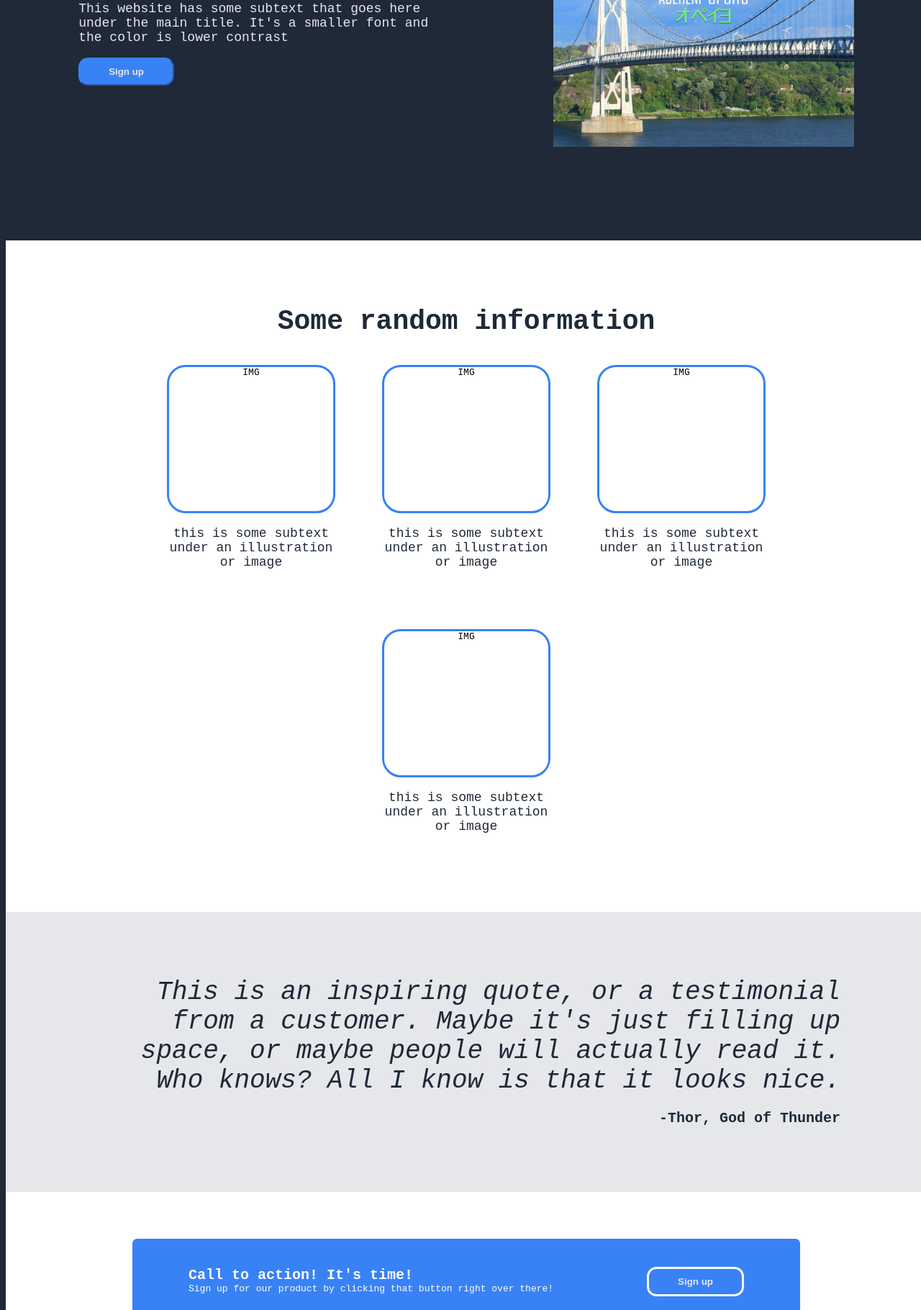
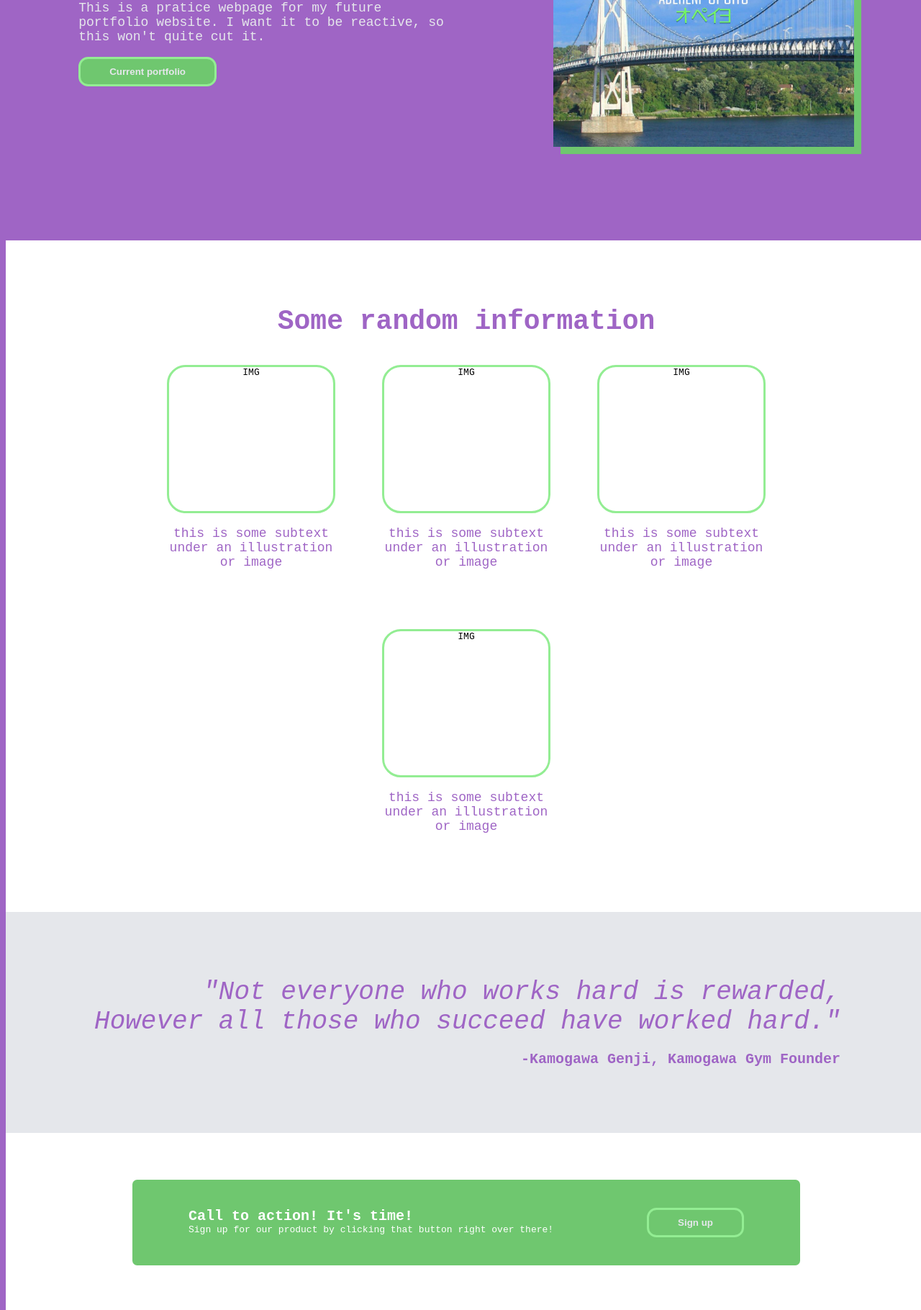
Before and after one commit to abereni4u/TOP-LandingPage, a plain HTML site: page index.html in a window 1280 px wide. Shown: the part 528-2348 px from the top of the page at 72% size. Drawn offline with Linux system fonts and the light colour scheme.

Commit message:
Add styling to rest of page

```diff
--- a/index.html
+++ b/index.html
@@ -16,9 +16,9 @@
             </div>
 
             <ul>
-                <li>header link one</li>
-                <li>header link two</li>
-                <li>header link three</li>
+                <li>blog posts</li>
+                <li>projects</li>
+                <li>contact</li>
             </ul>
         </div>
 
@@ -28,13 +28,16 @@
         <div class="row2">
 
             <div class="left">
-                <div class="Hero">This website is awesome</div>
+                <div class="Hero">A preview of what's to come...</div>
                 <p>
-                    This website has some subtext that goes here under the main title. It's a smaller font
-                    and the color is lower contrast
+                    This is a pratice webpage for my future portfolio website.
+                    I want it to be reactive, so this won't quite cut it.
                 </p>
 
-                <button>Sign up</button>
+                <a href="https://abereni4u.myportfolio.com/" target="_blank">
+                    <button>Current portfolio</button>
+                </a>
+
             </div>
 
             <div class="imagePlaceholder">
@@ -81,12 +84,11 @@
 
             <div class="container">
 
-                <div class="quote">This is an inspiring quote, or a testimonial from a customer.
-                    Maybe it's just filling up space, or maybe people will actually
-                    read it. Who knows? All I know is that it looks nice.
+                <div class="quote">"Not everyone who works hard is rewarded,
+                    However all those who succeed have worked hard."
                 </div>
 
-                <div class="quoteSource">-Thor, God of Thunder</div>
+                <div class="quoteSource">-Kamogawa Genji, Kamogawa Gym Founder</div>
 
              </div>
 
@@ -115,7 +117,7 @@
         <!----------------SEPERATOR----------------->
 
         <div class="footer">
-            Copyright © The Odin Project 2024
+            Copyright © AJ Mograph 2024
         </div>
 
 
--- a/styles.css
+++ b/styles.css
@@ -4,15 +4,20 @@ body{
     height: 100vh;
     justify-content: space-between;
     flex-direction: column;
-    background-color: #1f2937;
+    background-color: #9f65c5;
     font-family: monospace;
 }
+
+/* colors */
+
+
+
+
 
 /* HEADER */
 
 .header .Hero{
     font-weight: bold;
-    color: grey;
     width: 4em;
     aspect-ratio: 1/1;
     flex-shrink: 0;
@@ -41,7 +46,6 @@ ul{
 
 .header .Hero{
     font-size: 24px;
-    color: #f9faf8;
 }
 
 
@@ -76,13 +80,13 @@ p{
     flex-grow: 0;
     flex-shrink: 1;
     font-size: 18px;
-    color: #e5e7eb;
     height: 23em;
 }
 
 .imagePlaceholder img{
     height: 100%;
     width: 100%;
+    box-shadow: 10px 10px rgb(111, 199, 111);
 }
 
 .left{
@@ -94,9 +98,10 @@ p{
 }
 
 button{
-    font-weight: bold;
-    background-color: #3882f6;
-    border-color: #3882f6;
+    font-weight: bolder;
+    background-color: rgb(111, 199, 111);
+    border: 3px solid;
+    border-color: rgb(147, 237, 147);
     border-radius: 1em;
     padding: 10px 3em;
     color: #e5e7eb;
@@ -117,7 +122,7 @@ button{
 .row3 .Hero{
     font-size: 38px;
     font-weight: bold;
-    color: #1f2937;
+    color: #9f65c5;
 }
 
 
@@ -137,13 +142,13 @@ button{
 }
 
 .boxImage{
-    border: #3882f6 solid;
+    border: rgb(147, 237, 147) solid;
     border-radius: 2em;
     height: 200px;
 }
 
 .box p{
-    color: #1f2937;
+    color: #9f65c5;
 }
 
 /* ROW 4 */
@@ -167,11 +172,11 @@ button{
     text-align: end;
     font-size: 36px;
     font-style: italic;
-    color: #1f2937;
+    color: #9f65c5;
 }
 
 .quoteSource{
-    color: #1f2937;
+    color: #9f65c5;
     font-weight: bold;
     font-size: 20px;
     margin-top: 1em;
@@ -191,7 +196,7 @@ button{
 }
 
 .row5 .container{
-    background-color: #3882f6;
+    background-color: rgb(111, 199, 111);
     display: flex;
     gap: 10em;
     padding: 3em 6em;
@@ -209,7 +214,7 @@ button{
 }
 
 .button2{
-    border:#f9faf8 solid;
+    border:rgb(147, 237, 147) solid;
 }
 
 /* FOOTER */
```
